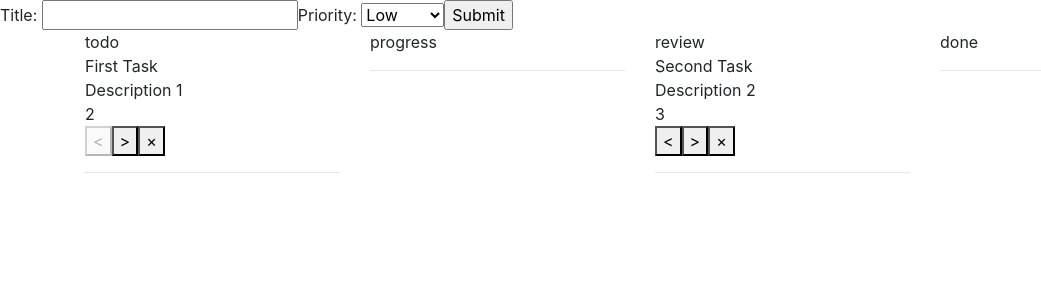
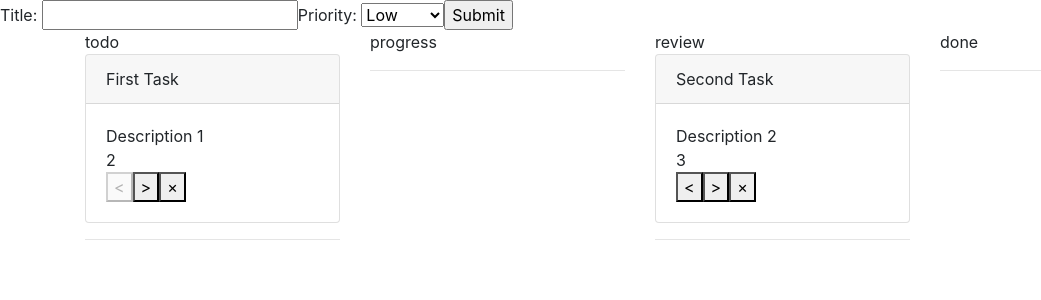
Before and after one commit to VictoriaRogo/cra, a React (Create React App) app: page / in a window 1280 px wide. Shown: the top 300 px of the page, without its empty margins (0-1041 px from the left). Built offline with nearby package versions, Linux system fonts and the light colour scheme.

Commit message:
add card styles

```diff
--- a/src/homework9_kanban/Task.js
+++ b/src/homework9_kanban/Task.js
@@ -4,8 +4,9 @@ const statuses = ['todo', 'progress', 'review', 'done'];
 
 function Task({task, updateTask, index, tasks}) {
     return (
-        <div>
-            <div>{task.title}</div>
+        <div className='card'>
+            <div className='card-header'>{task.title}</div>
+            <div className='card-body'>
                 <div>{task.description}</div>
                 <div>{task.priority}</div>
                 <div>
@@ -23,6 +24,7 @@ function Task({task, updateTask, index, tasks}) {
                     }}>&times;</button>
                 </div>
             </div>
+        </div>
     );
 }
 
```
Lines whose indentation alone changed are shown as unchanged.
